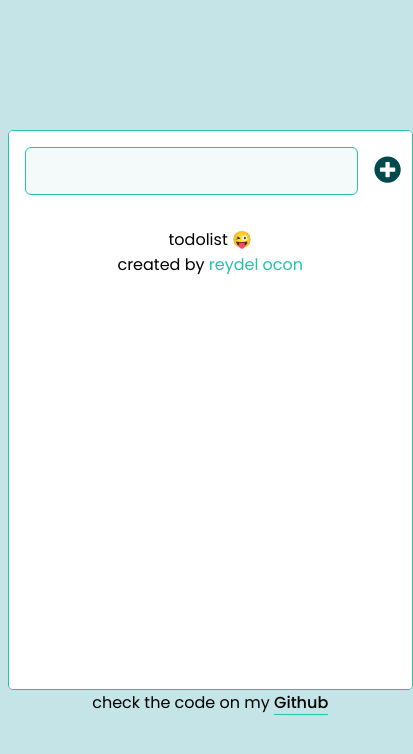
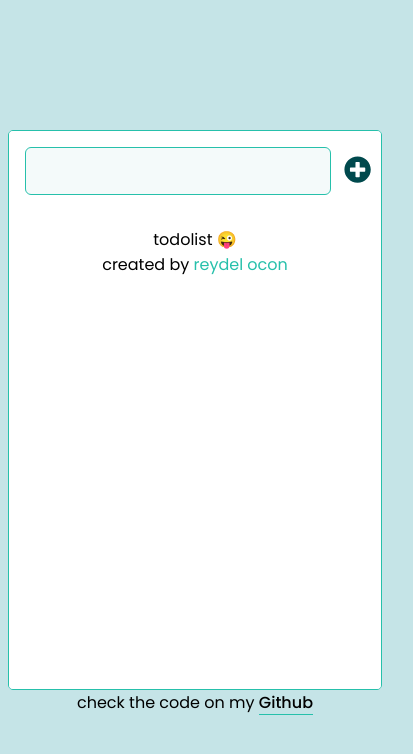
Before and after one commit to reydelshit/todolist-react, a React (Create React App) app: page / in a window 390 px wide. Shown: the top 754 px of the page, 413 px wide, since content can reach past the window. Built offline with nearby package versions, Linux system fonts and the light colour scheme.

Commit message:
try if okay on mobile

```diff
--- a/src/style.css
+++ b/src/style.css
@@ -248,9 +248,7 @@ footer a:hover{
     }
 
     .main__body{
-
-    padding: 0 0.6rem 0 0;
-        width: 95vw;
+        width: 85vw;
     }
 
     .todoShit, .todoDone{
```
